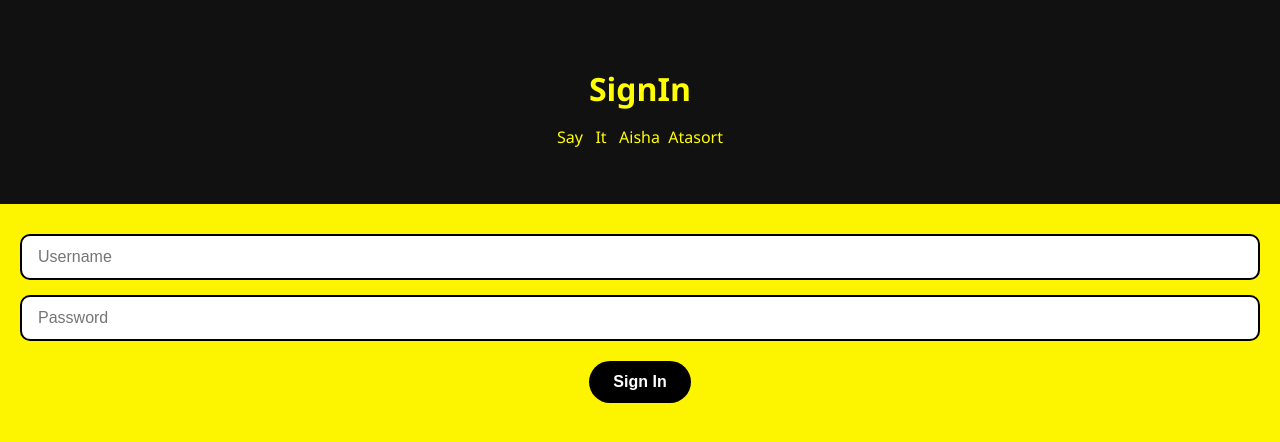
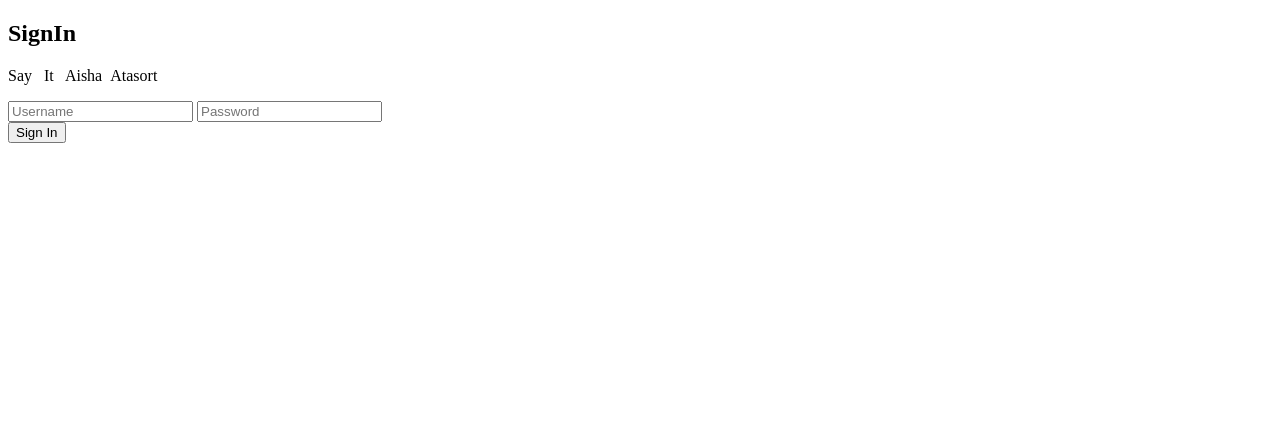
Before and after one commit to NdegeSimon/SEMA, a plain HTML site: page phase2.html in a window 1280 px wide. Drawn offline with Linux system fonts and the light colour scheme.

Commit message:
add changes

```diff
--- a/phase2.html
+++ b/phase2.html
@@ -6,82 +6,12 @@
     <title>Document</title>
     <style>
    /* Reset and Base Styles */
-body {
-  margin: 0;
-  padding: 0;
-  font-family: 'Segoe UI', sans-serif;
-  background-color: #fdf400; /* yellow background */
-}
-
-/* Container */
-
-
-/* Top Section */
-.top-section {
-  background-color: #111;
-  color: yellow;
-  text-align: center;
-  padding: 40px 20px;
-}
-
-.top-section h1 {
-  font-size: 2rem;
-  margin-bottom: 10px;
-}
-
-.slogan {
-  font-size: 1rem;
-  color: yellow;
-}
-
-/* Bottom Section */
-.bottom-section {
-  background-color: #fdf400;
-  padding: 30px 20px;
-  text-align: center;
-  color: black;
-  border-top-left-radius: 30px;
-  border-top-right-radius: 30px;
-}
-
-/* Inputs */
-.input-section {
-  display: flex;
-  flex-direction: column;
-  gap: 15px;
-  margin-bottom: 20px;
-}
-
-.input-section input {
-  padding: 12px 16px;
-  font-size: 1rem;
-  border: 2px solid black;
-  border-radius: 10px;
-  outline: none;
-  background-color: white;
-  color: black;
-}
-
-/* Button */
-.button .btn {
-  padding: 12px 24px;
-  font-size: 1rem;
-  border: none;
-  border-radius: 25px;
-  cursor: pointer;
-  background-color: black;
-  color: white;
-  font-weight: bold;
-  transition: background 0.3s ease;
-}
-
-.button .btn:hover {
-  background-color: #333;
-}
+/* Make body take full screen and center content */
 
 </style>
 </head>
 <body>
+
       <section class="top-section">
 
     <h1>SignIn</h1>
@@ -98,7 +28,7 @@ body {
     </div>
   </section>
 
-        </div>
 
+   </div>
 </body>
 </html>
```
